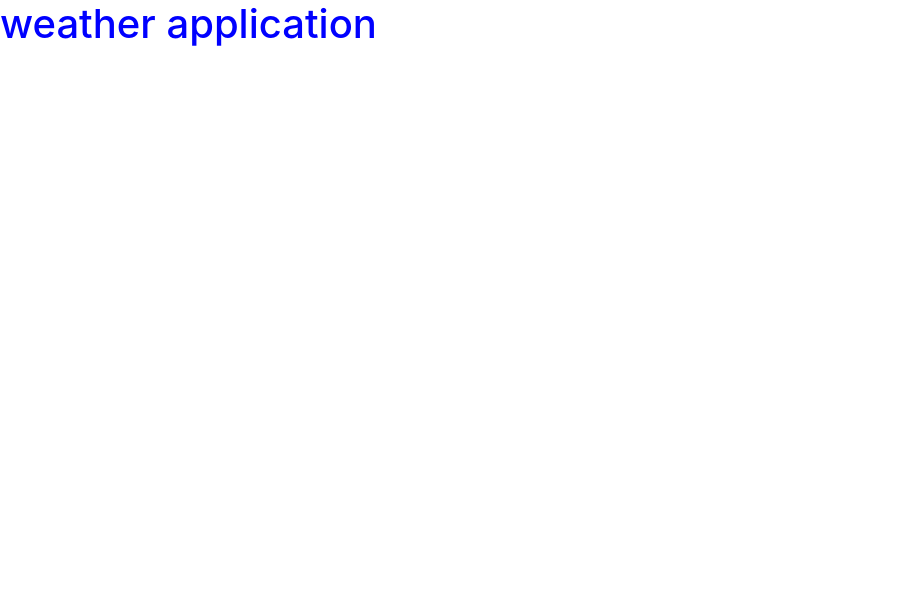
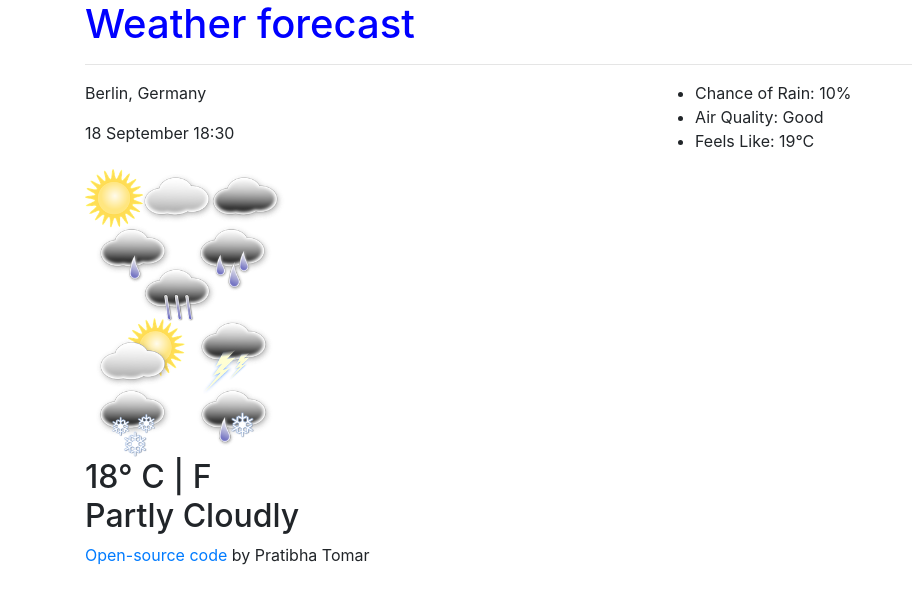
Before and after one commit to Pratibhatomar03/vanilla-weather-application, a plain HTML site: page index.html in a window 1280 px wide. Shown: the whole page, without its empty margins (0-912 px from the left). Drawn offline with nearby package versions, Linux system fonts and the light colour scheme.

Commit message:
added basic HTML structure with a picture

```diff
--- a/index.html
+++ b/index.html
@@ -13,7 +13,40 @@
     />
   </head>
   <body>
-    <h1>weather application</h1>
+    <div class="container">
+      <div class="weather-app">
+        <h1>
+          Weather forecast
+          <hr />
+        </h1>
+        <div class="row">
+          <div class="col">
+            <p>Berlin, Germany</p>
+            <p>18 September 18:30</p>
+          </div>
+          <div class="col">
+            <ul>
+              <li>Chance of Rain: 10%</li>
+              <li>Air Quality: Good</li>
+              <li>Feels Like: 19°C</li>
+            </ul>
+          </div>
+        </div>
+        <h2>
+          <img src="img wather.webp" alt="emoji" width="200px" />
+          <br />
+          18° C | F
+          <br />
+          Partly Cloudly
+        </h2>
+      </div>
+      <p>
+        <a href="https://sad-babbage-b8d06f.netlify.app" target="_blank">
+          Open-source code
+        </a>
+        by Pratibha Tomar
+      </p>
+    </div>
   </body>
   <script src="src/index.js"></script>
 </html>
```
Also changed, not shown: img wather.webp (added).
